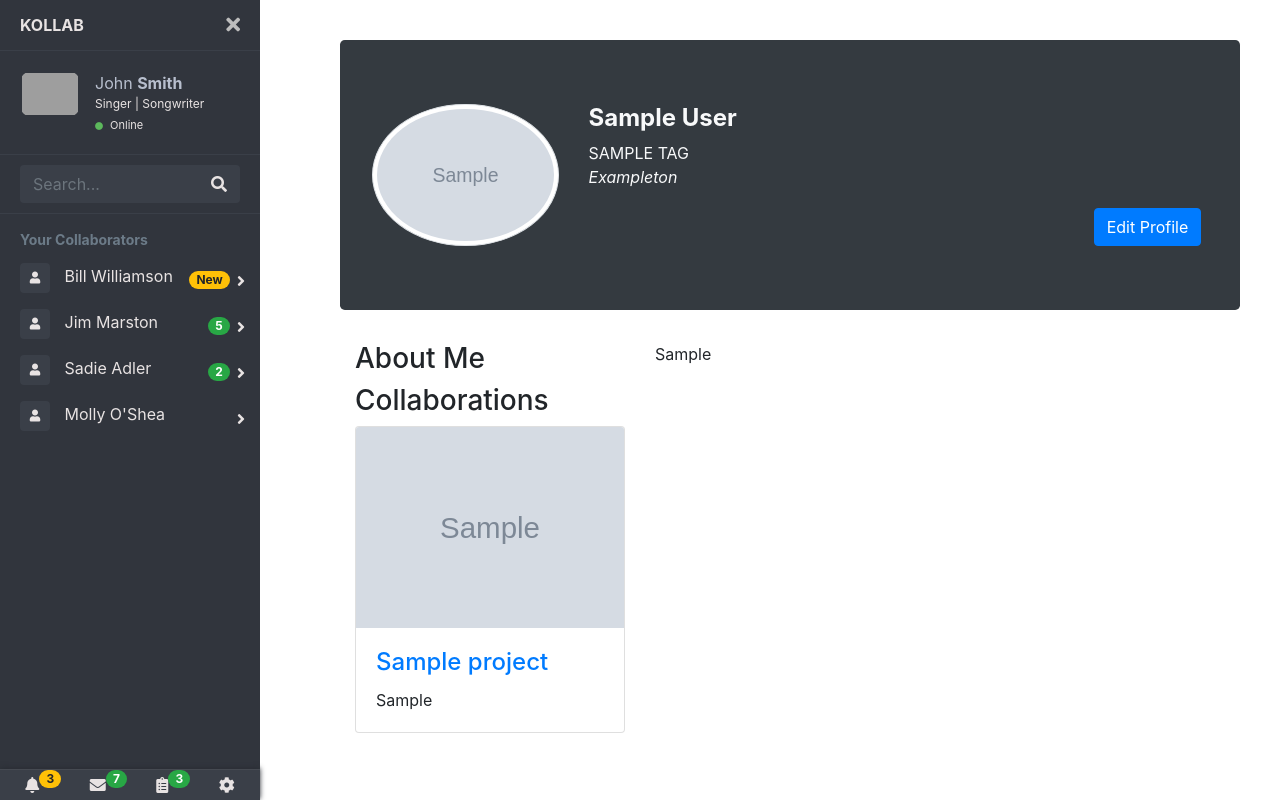
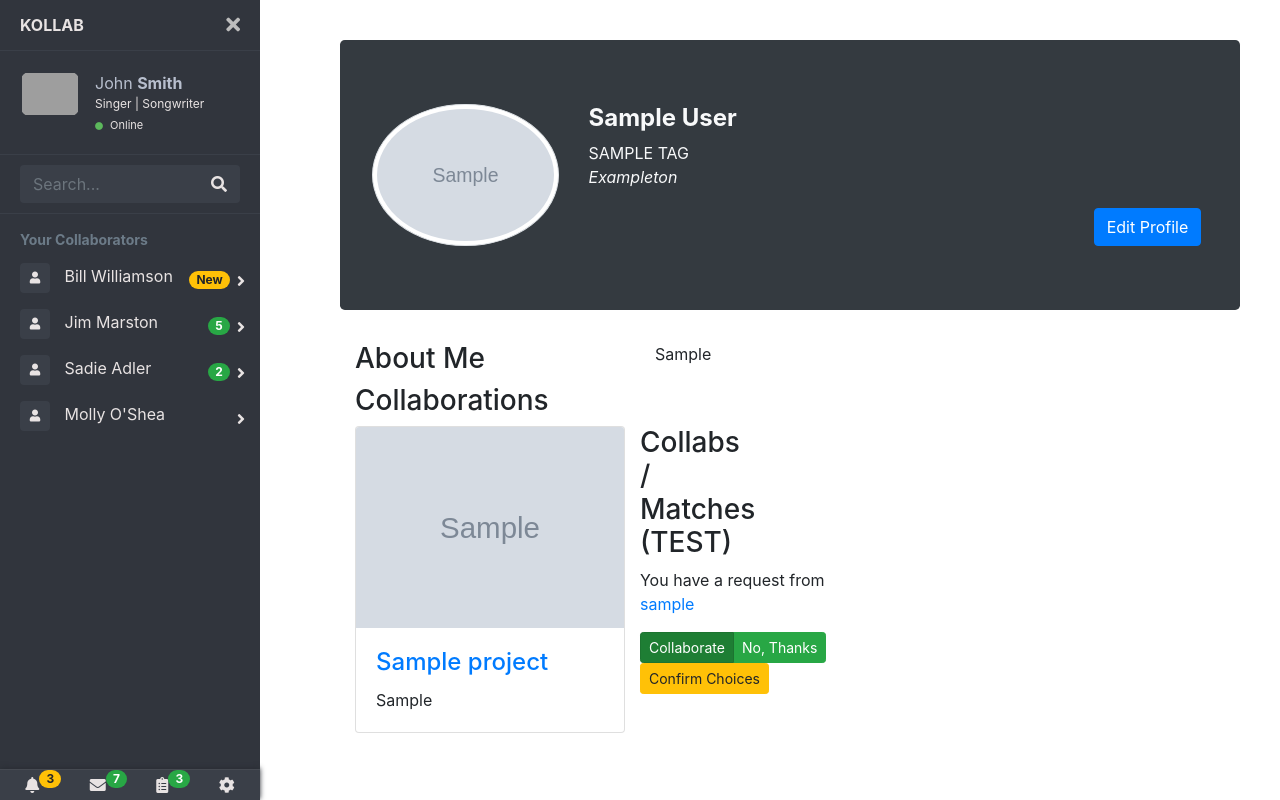
Before and after one commit to adamcunliffe/Kollab, a Django app: a page that uses templates/kollab/profile-personal.html in a window 1280 px wide. Run offline with Django 3.2, Linux system fonts and the light colour scheme; a user stored in the database is signed in; tables that the repository leaves empty hold one stand-in row (values such as "Sample post"); grey boxes marked "Sample" are stand-in pictures; some libraries are stand-ins or nearby versions; grey boxes are pictures that could not be loaded.

Commit message:
sending the data to views

```diff
--- a/kollab/urls.py
+++ b/kollab/urls.py
@@ -8,13 +8,19 @@ urlpatterns = [
 
     url(r'^profile/(?P<user_name_slug>[\w\-]+)/$', views.profile, name='profile'),
     url(r'^project/(?P<project_name_slug>[\w\-]+)/$', views.project, name='project'),
+
     url(r'^firststep/$', views.login_register, name='login_register'),
     url(r'^login/$', views.login_page, name='login_page'),
     url(r'^login/authenticate/$', views.login_authenticate, name='login_authenticate'),
+
     url(r'^buildprofile/$', views.buildprofile, name='buildprofile'),
     url(r'^buildprofile/data/$', views.buildprofile_data, name='buildprofile_data'),
+
     url(r'^collaborators/$', views.collaborators, name='collaborators'),
     url(r'^collaborators/search/$', views.searchtags, name='searchtags'),
     url(r'^collaborators/search/(?P<tag_slug>[\w\-]+)/(?P<search_type>[\w\-]+)/$', views.embedded_search, name='embedded_search'),
-	url(r'^logoff/$', views.logoff, name='logoff')
+
+	url(r'^logoff/$', views.logoff, name='logoff'),
+
+	url(r'^collabs/respond/$', views.rest_collab_respond, name='collab_respond'),
 ]
--- a/kollab/views.py
+++ b/kollab/views.py
@@ -10,6 +10,7 @@ from django.core.exceptions import ObjectDoesNotExist
 from django.urls import reverse
 from django.contrib.auth.decorators import login_required
 from django.core.validators import validate_email
+from django.views.decorators.csrf import csrf_exempt
 import re
 
 
@@ -222,10 +223,18 @@ def profile(request, user_name_slug):
 @login_required
 def personal_profile(request, context, current_user):
     print('success')
-    context['collabs-sent'] = current_user.collabs_initiated.all()
-    context['collabs-recieved'] = current_user.collabs_recieved.all()
+    context['currentuser'] = current_user.user.username
+    context['collabssent'] = current_user.collabs_initiated.all()
+    context['collabsrecieved'] = current_user.collabs_recieved.all()
     return render(request, 'kollab/profile-personal.html', context)
 
+@login_required
+#@csrf_exempt
+def rest_collab_respond(request):
+    print('respond ')
+    for key, values in request.POST.lists():
+        print(key, values)
+    return HttpResponse("success")
 
 def project(request, project_name_slug):
     context = {}
--- a/populate_kollab_march08.py
+++ b/populate_kollab_march08.py
@@ -78,7 +78,7 @@ def populate():
          "password" : "predictable"}]'''
 
     hashedPassword = make_password("predictable", salt=None, hasher='default')
-
+    #need to give users proper first and last names
     users = [
         {"username" : "Ananya",
          "email": "Ananya@ex.com",
--- /dev/null
+++ b/static/scripts/add-collaborator-button-actions.js
@@ -0,0 +1,18 @@
+
+function confirm(){
+	console.log("confirm");
+	data = {"message1":"John", "message2":"Doe"}
+	var formData = new FormData(document.getElementById('collabs-recieved-form'))
+
+	for(var pair of formData.entries()) {
+		console.log(pair[0]+ ', '+ pair[1]);
+	}
+
+	$.ajax({
+		type: "POST",
+		url: "http://localhost:8000/kollab/collabs/respond/",
+		processData: false,
+		contentType: false,
+		data: formData
+	})
+}
--- a/templates/kollab/profile-personal.html
+++ b/templates/kollab/profile-personal.html
@@ -1,6 +1,7 @@
 <!DOCTYPE html>
 <html lang="en">
 {% load static %}
+{% load kollab_template_tags %}
 
 <head>
     <meta charset="utf-8">
@@ -783,6 +784,39 @@ background-size: cover;
       </div>
    </div>
 {% endfor %}
+<div>
+	<div class="row mt presentation">
+      <div class="col-lg-4 col-md-4">
+        <h3>Collabs / Matches (TEST)</h3>
+      </div>
+	 </div>
+
+	<div class="row">
+
+
+    <div class="col-lg-8 col-sm-8 mb-4">
+	<form id="collabs-recieved-form">
+	{% csrf_token %}
+	<input type="hidden" name="collab-recipient-username" value="{{ currentuser }}">
+	{% for collabs in collabsrecieved %} <!-- :P -->
+     <p class="text-left">You have a request from
+		<a href="{% url 'profile' user_name_slug=collabs.creator.slug %}">{{ collabs.creator }}</a>
+		<input type="hidden" name="collab-sender-username" value="{{ collabs.creator }}">
+
+			<div class="btn-group btn-group-toggle" data-toggle="buttons">
+			  <label class="btn btn-success active btn-sm">
+				<input type="radio" name="options_{{ collabs.creator }}" value="confirm" autocomplete="off" checked> Collaborate
+			  </label>
+			  <label class="btn btn-success btn-sm">
+				<input type="radio" name="options_{{ collabs.creator }}" value="deny" autocomplete="off"> No, Thanks
+			  </label>
+			</div>
+	 {% endfor %}
+	 <button onclick="confirm()" type="button" class="btn btn-warning btn-sm">Confirm Choices</button>
+	 </form>
+   </div>
+   </div>
+
 
     <!---div class="col-lg-4 col-sm-6 mb-4">
       <div class="card h-100">
@@ -811,6 +845,7 @@ background-size: cover;
 
 </body>
 
+<script src="{% scripts %}add-collaborator-button-actions.js"></script>
 
 <script type="text/javascript">
 jQuery(function ($) {
```
